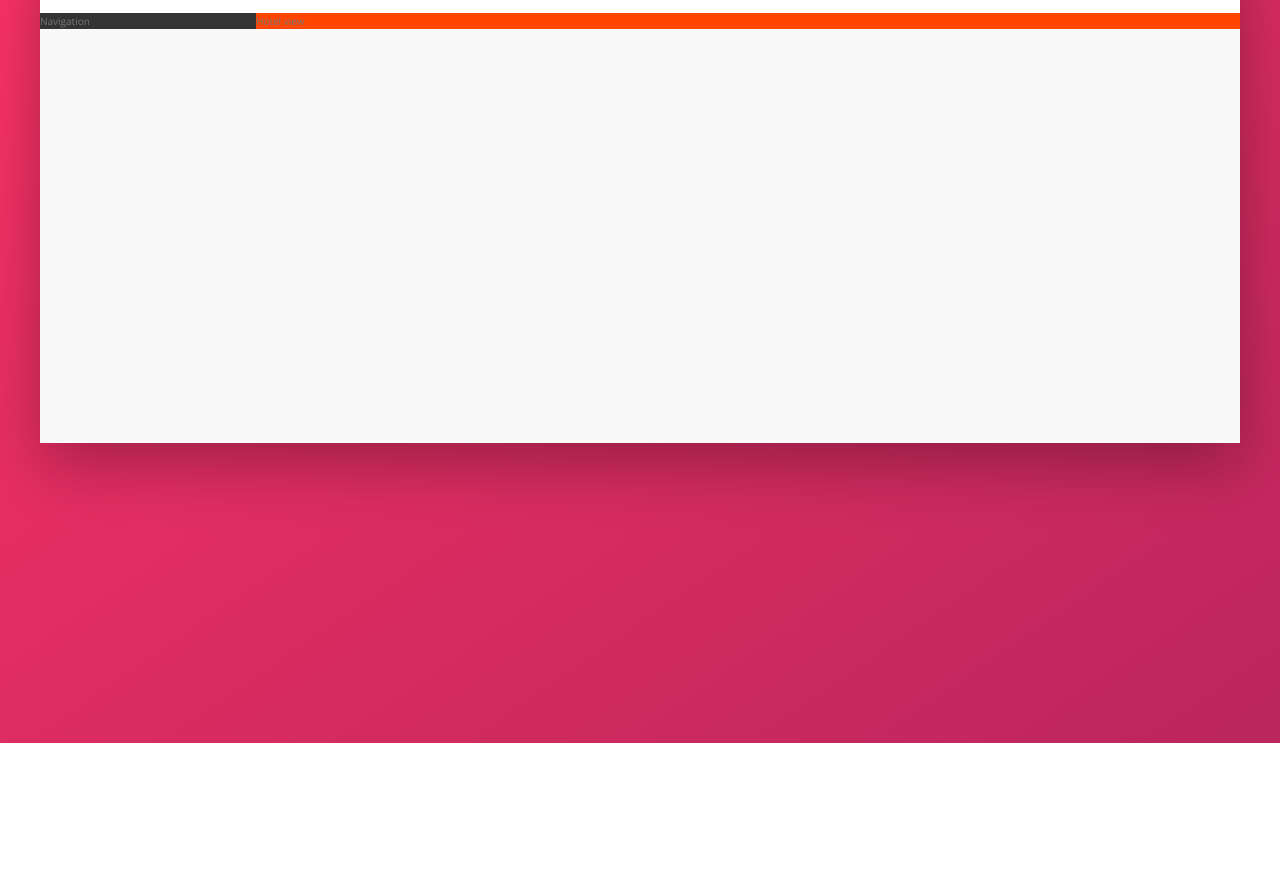
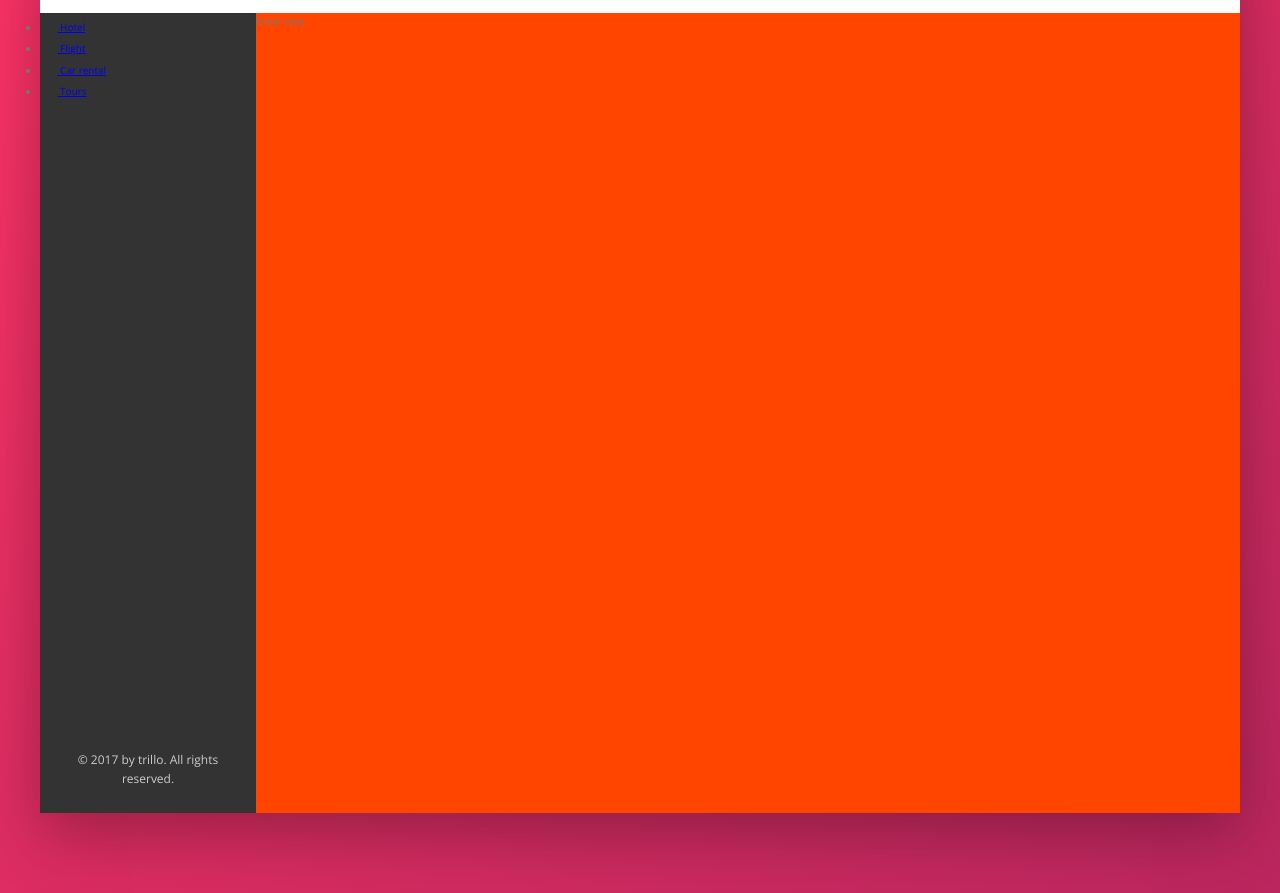
Before and after one commit to OskarAhl/trillo-html-css, a website: page index.html in a window 1280 px wide. Shown: the part 137-1030 px from the top of the page. Before the commit the page ends 880 px from the top, so only its background shows below. Drawn offline with nearby package versions, Linux system fonts and the light colour scheme.

Commit message:
setup sidebar flex

```diff
--- a/index.html
+++ b/index.html
@@ -47,7 +47,43 @@
             </header>
             <div class="content">
                 <nav class="sidebar">
-                    Navigation
+                    <ul class="side-nav">
+                        <li class="side-nav__item">
+                            <a href="#" class="side-nav__link">
+                                <svg class="side-nav__icon">
+                                    <use xlink:href="img/sprite.svg#icon-home"></use>
+                                </svg>
+                                <span>Hotel</span>
+                            </a>
+                        </li>
+                        <li class="side-nav__item">
+                            <a href="#" class="side-nav__link">
+                                <svg class="side-nav__icon">
+                                    <use xlink:href="img/sprite.svg#icon-aircraft-take-off"></use>
+                                </svg>
+                                <span>Flight</span>
+                            </a>
+                        </li>
+                        <li class="side-nav__item">
+                            <a href="#" class="side-nav__link">
+                                <svg class="side-nav__icon">
+                                    <use xlink:href="img/sprite.svg#icon-key"></use>
+                                </svg>
+                                <span>Car rental</span>
+                            </a>
+                        </li>
+                        <li class="side-nav__item">
+                            <a href="#" class="side-nav__link">
+                                <svg class="side-nav__icon">
+                                    <use xlink:href="img/sprite.svg#icon-map"></use>
+                                </svg>
+                                <span>Tours</span>
+                            </a>
+                        </li>
+                    </ul>
+                    <div class="legal">
+                        &copy; 2017 by trillo. All rights reserved.
+                    </div>
                 </nav>
 
                 <main class="hotel-view">
--- a/sass/_components.scss
+++ b/sass/_components.scss
@@ -121,3 +121,31 @@
         margin-right: 1rem;
     }
 }
+
+////////////////////////////////
+// SIDE navigation
+
+.side-nav {
+    &__item {
+
+    }
+
+    &__link {
+
+    }
+
+    &__icon {
+        width: 1.75rem;
+        height: 1.75rem;
+    }
+}
+
+////////////////////////////////
+// Legal tex
+
+.legal {
+    font-size: 1.2rem;
+    color: var(--color-grey-light-4);
+    text-align: center;
+    padding: 2.5rem;
+}
--- a/sass/_layout.scss
+++ b/sass/_layout.scss
@@ -26,10 +26,15 @@
     background-color: var(--color-grey-dark-1);
     // 1: flex-grow 2: flex-shrink 3: flex-basis - 'width'
     flex: 0 0 18%;
+
+    display: flex;
+    flex-direction: column;
+    justify-content: space-between;
 }
 
 .hotel-view {
     background-color: #fff;
+    height: 80rem;
     background-color: orangered;
     // 1: flex-grow: occupies rest of content space
     flex: 1;
```
Also changed, not shown: css/style.css.
